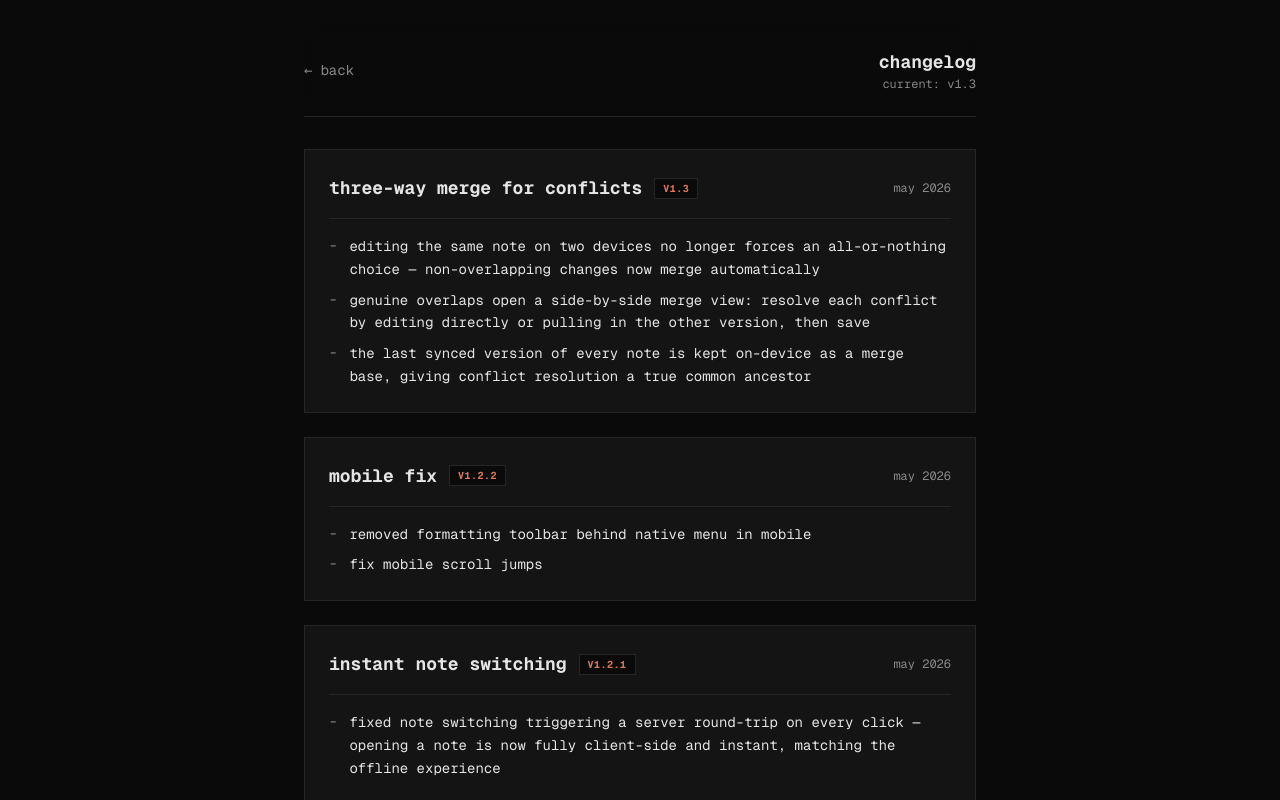
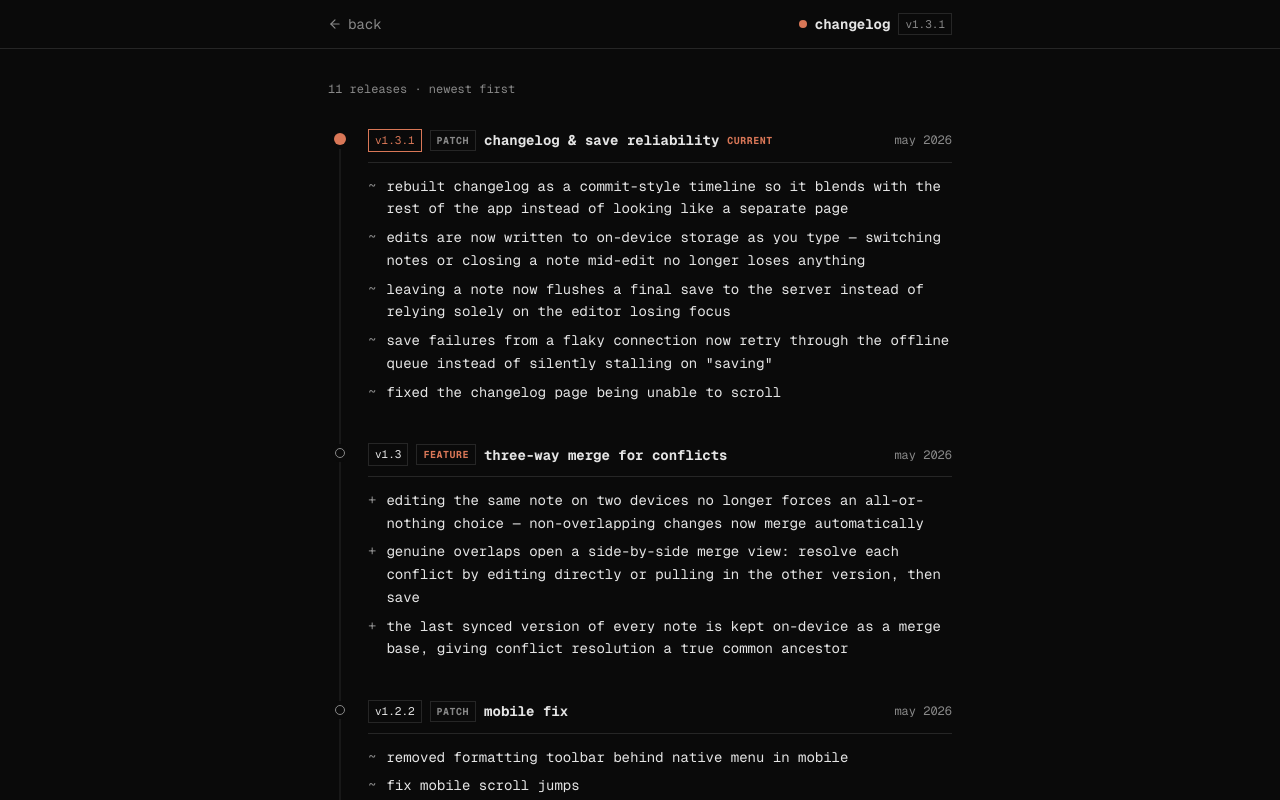
Before and after one commit to fernandohalim/noted, a Next.js app: page /changelog in a window 1280 px wide. Built offline with nearby package versions, Linux system fonts and the light colour scheme.

Commit message:
changelog & save reliability

```diff
--- a/app/changelog/page.tsx
+++ b/app/changelog/page.tsx
@@ -1,64 +1,138 @@
 "use client";
 
 import { useRouter } from "next/navigation";
+import { ArrowLeft } from "lucide-react";
 import packageJson from "../../package.json";
 import { releases } from "@/lib/changelog";
 
+// badge tone matches the release type — accent carries meaning,
+// borders stay uniform so it reads as one system
+function badgeClasses(badge: string): string {
+  switch (badge) {
+    case "launch":
+      return "bg-accent text-bg border border-accent";
+    case "feature":
+      return "bg-bg text-accent border border-border";
+    default: // patch
+      return "bg-bg text-text-muted border border-border";
+  }
+}
+
+// diff-style marker: + for new things, ~ for fixes/tweaks
+function markerFor(badge: string): string {
+  return badge === "patch" ? "~" : "+";
+}
+
 export default function Changelog() {
   const router = useRouter();
+  const currentVersion = packageJson.version;
 
   return (
-    <main className="flex min-h-dvh flex-col items-center p-6 bg-bg font-mono selection:bg-accent selection:text-bg pb-32">
-      <div className="w-full max-w-2xl relative">
-        <header className="sticky top-0 py-6 bg-bg/90 backdrop-blur z-20 flex items-center justify-between border-b border-border mb-8">
+    <main className="h-dvh overflow-y-auto bg-bg font-mono selection:bg-accent selection:text-bg">
+      {/* sticky header — echoes the app title bar (accent dot + version chip) */}
+      <header className="sticky top-0 z-20 border-b border-border bg-bg">
+        <div className="mx-auto flex h-12 max-w-2xl items-center justify-between px-6">
           <button
             onClick={() => router.push("/")}
-            className="flex items-center gap-2 text-sm text-text-muted hover:text-text transition-colors cursor-pointer"
+            className="flex items-center gap-1.5 text-sm text-text-muted transition-colors hover:text-text cursor-pointer"
           >
-            <span>←</span> back
+            <ArrowLeft size={14} />
+            back
           </button>
-          <div className="text-right">
-            <h1 className="text-lg font-bold text-text">changelog</h1>
-            <p className="text-xs text-text-muted">
-              current: v{packageJson.version}
-            </p>
+          <div className="flex items-center gap-2">
+            <span className="h-2 w-2 rounded-full bg-accent" />
+            <h1 className="text-sm font-bold text-text">changelog</h1>
+            <span className="border border-border bg-bg px-1.5 py-0.5 text-[11px] text-text-muted">
+              v{currentVersion}
+            </span>
+          </div>
         </div>
       </header>
 
-        <div className="space-y-6">
-          {releases.map((release) => (
+      <div className="mx-auto max-w-2xl px-6 pt-8 pb-32">
+        <p className="mb-8 text-xs text-text-muted">
+          {releases.length} releases · newest first
+        </p>
+
+        {/* commit-graph style timeline */}
+        <div>
+          {releases.map((release, idx) => {
+            const isCurrent = release.version === currentVersion;
+            const isFirst = idx === 0;
+            const isLast = idx === releases.length - 1;
+            return (
+              <article
+                key={release.version}
+                id={`v${release.version}`}
+                className="group relative flex scroll-mt-16 gap-4"
+              >
+                {/* timeline rail */}
+                <div className="relative w-6 shrink-0">
+                  {/* connecting line */}
                   <div
-              key={release.version}
-              className="border border-border bg-bg-elevated p-6"
+                    className={`absolute left-3 bottom-0 w-px -translate-x-1/2 bg-border ${
+                      isFirst ? "top-2.5" : "top-0"
+                    }`}
+                  />
+                  {/* node — filled accent for the current release, hollow for history */}
+                  <div
+                    className={`absolute left-3 top-2.5 -translate-x-1/2 -translate-y-1/2 rounded-full ring-4 ring-bg ${
+                      isCurrent
+                        ? "h-3 w-3 bg-accent"
+                        : "h-2.5 w-2.5 border border-text-muted bg-bg transition-colors group-hover:border-accent"
+                    }`}
+                  />
+                </div>
+
+                {/* entry */}
+                <div className={`min-w-0 flex-1 ${isLast ? "pb-4" : "pb-10"}`}>
+                  <div className="mb-3 flex flex-wrap items-center gap-x-2 gap-y-1 border-b border-border pb-2.5">
+                    <span
+                      className={`bg-bg px-1.5 py-0.5 text-[11px] ${
+                        isCurrent
+                          ? "border border-accent text-accent"
+                          : "border border-border text-text"
+                      }`}
                     >
-              <div className="flex flex-col sm:flex-row sm:items-center justify-between mb-4 border-b border-border pb-4 gap-2">
-                <div className="flex items-center gap-3">
-                  <h2 className="text-lg font-bold text-text">
+                      v{release.version}
+                    </span>
+                    <span
+                      className={`px-1.5 py-0.5 text-[10px] font-bold uppercase tracking-wider ${badgeClasses(
+                        release.badge,
+                      )}`}
+                    >
+                      {release.badge}
+                    </span>
+                    <h2 className="text-sm font-bold text-text">
                       {release.title}
                     </h2>
-                  <span className="text-[10px] font-bold uppercase tracking-wider px-2 py-0.5 bg-bg border border-border text-accent">
-                    v{release.version}
+                    {isCurrent && (
+                      <span className="text-[10px] font-bold uppercase tracking-wider text-accent">
+                        current
                       </span>
-                </div>
-                <time className="text-xs text-text-muted">{release.date}</time>
+                    )}
+                    <time className="ml-auto text-xs text-text-muted">
+                      {release.date}
+                    </time>
                   </div>
 
-              <ul className="space-y-2">
-                {release.features.map((feature, idx) => (
-                  <li
-                    key={idx}
-                    className="text-sm text-text flex items-start gap-3"
-                  >
-                    <span className="text-text-muted select-none">-</span>
+                  <ul className="space-y-1.5">
+                    {release.features.map((feature, fi) => (
+                      <li key={fi} className="flex gap-2.5 text-sm text-text">
+                        <span className="shrink-0 select-none text-text-muted">
+                          {markerFor(release.badge)}
+                        </span>
                         <span className="leading-relaxed">{feature}</span>
                       </li>
                     ))}
                   </ul>
                 </div>
-          ))}
+              </article>
+            );
+          })}
         </div>
 
-        <div className="mt-12 text-center text-xs text-text-muted">
+        <div className="mt-6 text-center text-xs text-text-muted">
           more notes taking shape...
         </div>
       </div>
--- a/components/Editor.tsx
+++ b/components/Editor.tsx
@@ -18,12 +18,14 @@ import {
   refreshFileContent,
   hasPendingMutation,
   getItemConflict,
+  persistLocalContent,
 } from "@/lib/data";
 import {
   localGetItem,
   clearConflict,
   localGetBase,
   localPutBase,
+  setConflict,
 } from "@/lib/local-store";
 import { diff3Merge } from "@/lib/merge";
 import MergeDialog from "./MergeDialog";
@@ -226,6 +228,7 @@ export default function Editor({
   const savingRef = useRef(false);
   const conflictBusyRef = useRef(false);
   const editorViewRef = useRef<EditorView | null>(null);
+  const localPersistTimer = useRef<ReturnType<typeof setTimeout> | null>(null);
   const [editableCompartment] = useState(() => new Compartment());
   const [mergeState, setMergeState] = useState<{
     oursResolved: string;
@@ -375,6 +378,11 @@ export default function Editor({
                 : "unsaved",
           );
         }
+      } catch (err) {
+        // a thrown error must not leave the indicator stuck on "saving" —
+        // surface it so the user (and we) can see the save didn't land
+        console.error("[save] failed", err);
+        setSaveState("error");
       } finally {
         savingRef.current = false;
         setEditable(true);
@@ -484,6 +492,14 @@ export default function Editor({
     contentRef.current = value;
     setSaveState(value === savedRef.current ? "saved" : "unsaved");
     if (mergedNotice) setMergedNotice(false);
+
+    // durable local autosave — debounced. keeps the on-device copy current
+    // so closing the note (or the tab) mid-edit never loses anything, even
+    // before a server save runs.
+    if (localPersistTimer.current) clearTimeout(localPersistTimer.current);
+    localPersistTimer.current = setTimeout(() => {
+      void persistLocalContent(file.id, contentRef.current);
+    }, 400);
   };
 
   // reflect unsynced offline edits in the indicator
@@ -547,6 +563,41 @@ export default function Editor({
       vv.removeEventListener("scroll", apply);
     };
   }, []);
+
+  // never lose edits when navigating away: flush the latest content on unmount.
+  // switching notes remounts the editor, so this fires on every note change.
+  useEffect(() => {
+    return () => {
+      if (localPersistTimer.current) clearTimeout(localPersistTimer.current);
+      // the CodeMirror view is being torn down — drop the ref so any late
+      // async callback (e.g. a resolving confirm dialog) can't dispatch to it
+      editorViewRef.current = null;
+
+      const latest = contentRef.current;
+      if (latest !== savedRef.current && !conflictBusyRef.current) {
+        // unsynced edits — persist locally and push to the server.
+        // fire-and-forget: the editor is unmounting so the interactive merge
+        // flow can't run here; record any conflict for the next open instead.
+        void updateFileContent(file.id, latest, updatedAtRef.current).then(
+          (res) => {
+            if ("error" in res && res.error === "conflict") {
+              void setConflict({
+                itemId: file.id,
+                localContent: latest,
+                localExpectedUpdatedAt: updatedAtRef.current ?? "",
+                serverUpdatedAt:
+                  (res as { currentUpdatedAt?: string }).currentUpdatedAt ?? "",
+                detectedAt: Date.now(),
+              });
+            }
+          },
+        );
+      } else {
+        // nothing to sync, but make sure the local copy is durable
+        void persistLocalContent(file.id, latest);
+      }
+    };
+  }, [file.id]);
 
   return (
     <main className="flex-1 flex flex-col overflow-hidden">
--- a/lib/changelog.ts
+++ b/lib/changelog.ts
@@ -1,4 +1,17 @@
 export const releases = [
+  {
+    version: "1.3.1",
+    date: "may 2026",
+    title: "changelog & save reliability",
+    badge: "patch",
+    features: [
+      "rebuilt changelog as a commit-style timeline so it blends with the rest of the app instead of looking like a separate page",
+      "edits are now written to on-device storage as you type — switching notes or closing a note mid-edit no longer loses anything",
+      "leaving a note now flushes a final save to the server instead of relying solely on the editor losing focus",
+      "save failures from a flaky connection now retry through the offline queue instead of silently stalling on \"saving\"",
+      "fixed the changelog page being unable to scroll",
+    ],
+  },
   {
     version: "1.3",
     date: "may 2026",
--- a/lib/data.ts
+++ b/lib/data.ts
@@ -278,6 +278,7 @@ export async function updateFileContent(
     return { ok: true, queued: true };
   }
 
+  try {
     const res = await srvUpdateContent(id, content, expectedUpdatedAt);
     if ("error" in res && res.error === "conflict") {
       return {
@@ -297,6 +298,31 @@ export async function updateFileContent(
       await localPutBase({ id, content, updatedAt });
     }
     return { ok: true, updatedAt };
+  } catch (err) {
+    // the server action threw (transient network/server error) — keep the
+    // edit safe by queueing it for the next sync instead of surfacing a
+    // hard failure. content is already persisted locally above.
+    console.error("[updateFileContent] server call failed", err);
+    await queue();
+    return { ok: true, queued: true };
+  }
+}
+
+/**
+ * Local-only durable write, used by the editor's debounced autosave.
+ * Updates just the cached content so in-progress edits survive navigation
+ * or a refresh before a server save has run. Deliberately preserves
+ * updated_at — that timestamp is the editor's reference point for server
+ * conflict detection, so bumping it here would cause false conflicts.
+ */
+export async function persistLocalContent(
+  id: string,
+  content: string,
+): Promise<void> {
+  const existing = await localGetItem(id);
+  if (existing && existing.content !== content) {
+    await localPutItem({ ...existing, content });
+  }
 }
 
 export async function refreshFileContent(
--- a/package.json
+++ b/package.json
@@ -1,6 +1,6 @@
 {
   "name": "noted",
-  "version": "1.3",
+  "version": "1.3.1",
   "private": true,
   "scripts": {
     "dev": "next dev",
```
Lines whose indentation alone changed are shown as unchanged.
